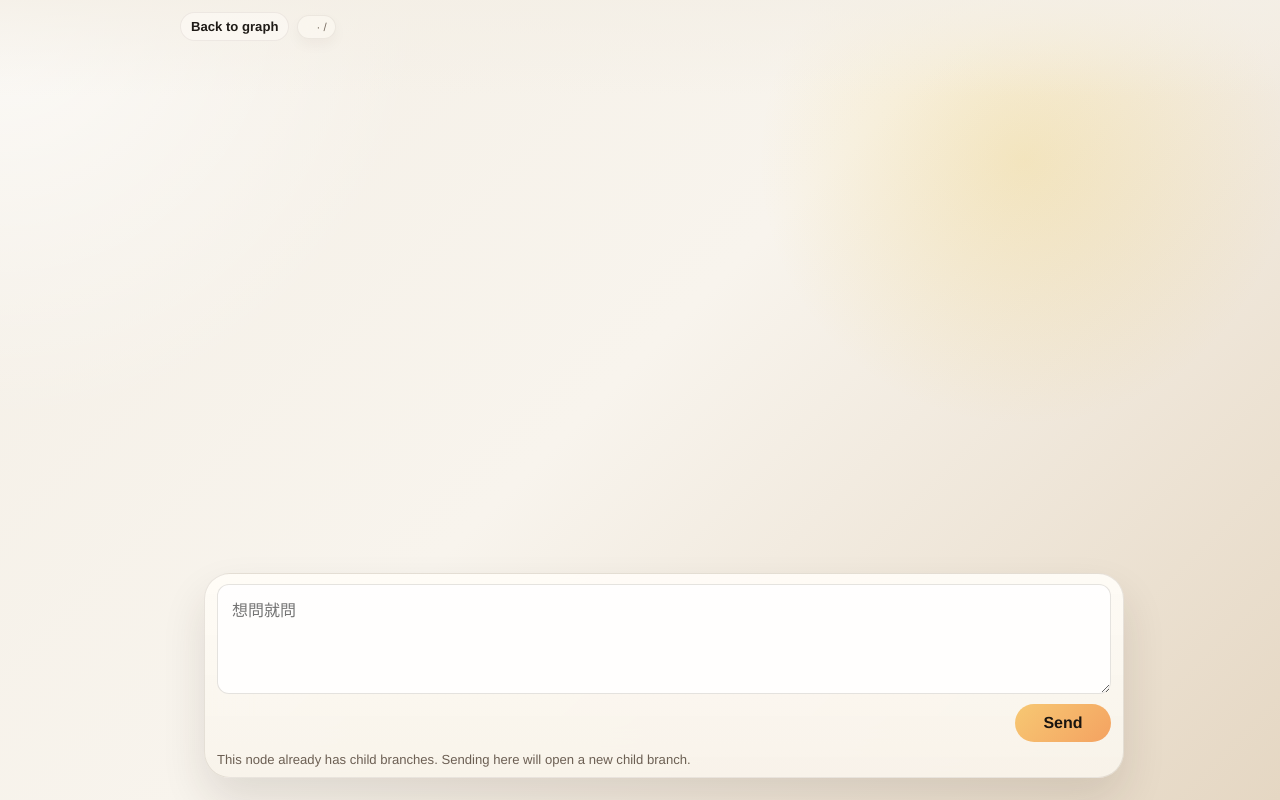
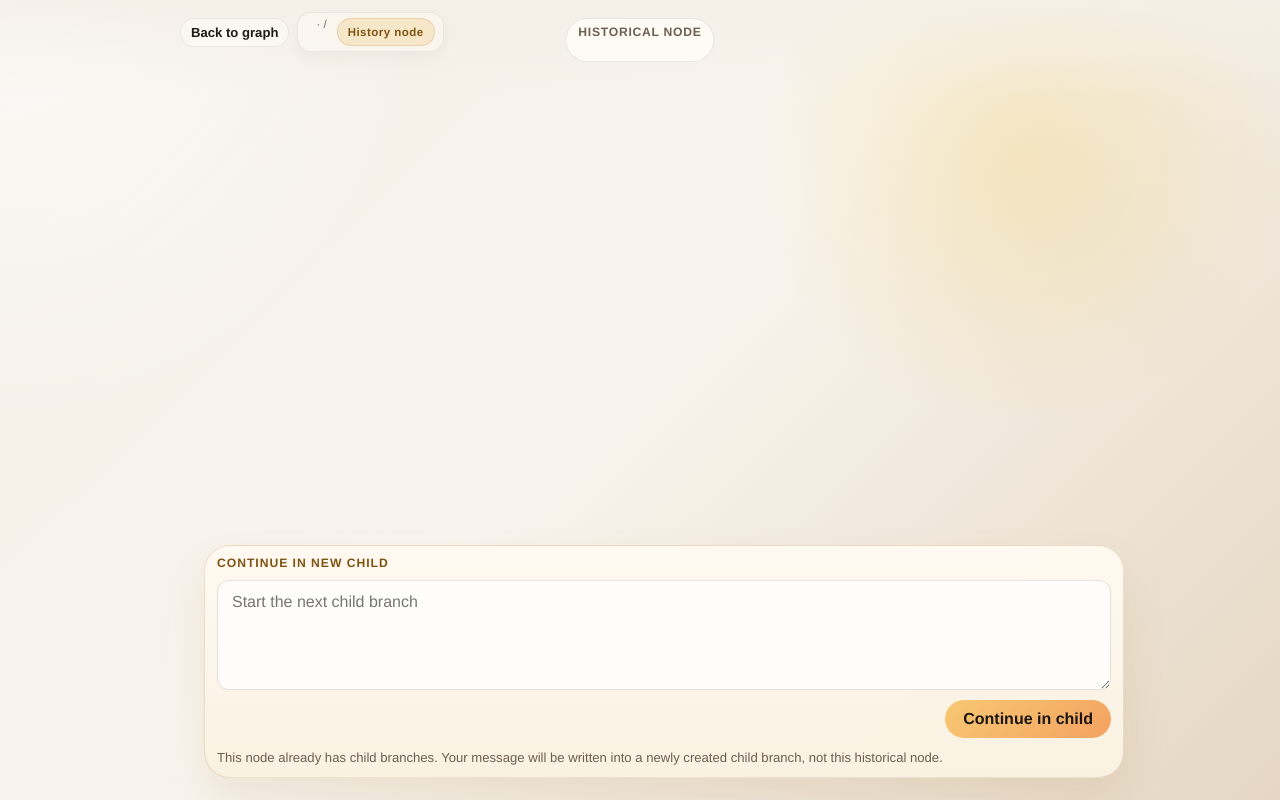
Before and after one commit to Howardleejhenhao/Generative-AI-LLM-Tree, a Django app: template tree_ui/templates/tree_ui/node_chat.html in a window 1280 px wide. Run offline with Django 5.2, Linux system fonts and the light colour scheme; the template is opened without the code that fills it, so the values that code supplies are empty.

Commit message:
feat: clarify historical node chat mode

```diff
--- a/tree_ui/static/tree_ui/css/app.css
+++ b/tree_ui/static/tree_ui/css/app.css
@@ -607,6 +607,22 @@ body:has(.chat-page-immersive) .page-shell {
   opacity: 0.9;
 }
 
+.chat-shell-mode {
+  display: inline-flex;
+  align-items: center;
+  align-self: center;
+  min-height: 28px;
+  padding: 4px 10px;
+  border-radius: 999px;
+  border: 1px solid rgba(147, 95, 16, 0.16);
+  background: rgba(246, 225, 185, 0.7);
+  color: #7f5312;
+  font-size: 0.72rem;
+  font-weight: 700;
+  letter-spacing: 0.04em;
+  white-space: nowrap;
+}
+
 .chat-topbar {
   display: grid;
   grid-template-columns: minmax(0, 1.4fr) minmax(280px, 0.8fr);
@@ -745,6 +761,25 @@ body:has(.chat-page-immersive) .page-shell {
   height: 100%;
   min-height: 0;
   overflow: hidden;
+}
+
+.chat-thread-panel-history .chat-content-shell::before {
+  content: "Historical node";
+  position: absolute;
+  top: 18px;
+  left: 50%;
+  transform: translateX(-50%);
+  z-index: 1;
+  min-height: 30px;
+  padding: 6px 12px;
+  border-radius: 999px;
+  border: 1px solid rgba(74, 58, 40, 0.1);
+  background: rgba(255, 252, 247, 0.9);
+  color: var(--muted);
+  font-size: 0.76rem;
+  font-weight: 700;
+  letter-spacing: 0.06em;
+  text-transform: uppercase;
 }
 
 .chat-transcript {
@@ -884,6 +919,22 @@ body:has(.chat-page-immersive) .page-shell {
   pointer-events: auto;
   background:
     linear-gradient(180deg, rgba(255, 252, 247, 0.94), rgba(248, 243, 234, 0.96));
+}
+
+.chat-composer-branching {
+  border-color: rgba(147, 95, 16, 0.16);
+  box-shadow: 0 22px 44px rgba(147, 95, 16, 0.1);
+  background:
+    linear-gradient(180deg, rgba(255, 249, 241, 0.98), rgba(249, 241, 225, 0.98));
+}
+
+.chat-composer-kicker {
+  margin: 0;
+  font-size: 0.76rem;
+  font-weight: 700;
+  letter-spacing: 0.08em;
+  text-transform: uppercase;
+  color: #7f5312;
 }
 
 .chat-input-shell span {
@@ -2479,6 +2530,7 @@ kbd {
   margin: 0;
   color: var(--muted);
   font-size: 0.82rem;
+  line-height: 1.45;
 }
 
 @media (max-width: 1240px) {
--- a/tree_ui/templates/tree_ui/base.html
+++ b/tree_ui/templates/tree_ui/base.html
@@ -5,7 +5,7 @@
     <meta charset="utf-8">
     <meta name="viewport" content="width=device-width, initial-scale=1">
     <title>{% block title %}LLM-Tree{% endblock %}</title>
-    <link rel="stylesheet" href="{% static 'tree_ui/css/app.css' %}?v=20260321-quick-child-init-fix">
+    <link rel="stylesheet" href="{% static 'tree_ui/css/app.css' %}?v=20260321-history-node-chat">
   </head>
   <body>
     <div class="page-shell">
--- a/tree_ui/templates/tree_ui/node_chat.html
+++ b/tree_ui/templates/tree_ui/node_chat.html
@@ -10,10 +10,13 @@
       <div class="chat-shell-copy chat-shell-copy-inline">
         <h1 id="chat-node-title">{{ node_payload.title }}</h1>
         <p class="chat-shell-meta">{{ workspace.name }} · {{ node_payload.provider|title }} / {{ node_payload.model_name }}</p>
+        {% if not can_append_in_place %}
+          <span class="chat-shell-mode">History node</span>
+        {% endif %}
       </div>
     </header>
 
-    <section class="chat-thread-panel chat-thread-panel-minimal">
+    <section class="chat-thread-panel chat-thread-panel-minimal{% if not can_append_in_place %} chat-thread-panel-history{% endif %}">
       <div class="chat-content-column">
         <div class="chat-content-shell">
           <div class="chat-transcript chat-transcript-minimal" id="chat-transcript"></div>
@@ -24,31 +27,36 @@
       </div>
       <div class="chat-composer-wrap">
         <form
-          class="chat-composer chat-composer-minimal"
+          class="chat-composer chat-composer-minimal{% if not can_append_in_place %} chat-composer-branching{% endif %}"
           id="chat-form"
           data-node-message-stream-url="{% url 'stream_node_message' workspace.slug node_payload.id %}"
         >
           {% csrf_token %}
           <input type="hidden" id="chat-csrf-token" value="{{ csrf_token }}">
+          {% if not can_append_in_place %}
+            <p class="chat-composer-kicker">Continue in new child</p>
+          {% endif %}
           <label class="form-field chat-input-shell">
             <span>Reply</span>
             <textarea
               id="chat-prompt-input"
               name="prompt"
               rows="1"
-              placeholder="想問就問"
+              placeholder="{% if can_append_in_place %}想問就問{% else %}Start the next child branch{% endif %}"
             ></textarea>
           </label>
           <div class="chat-composer-actions">
             <p class="form-feedback" id="chat-feedback" role="status" aria-live="polite"></p>
-            <button class="primary-button" id="chat-submit-button" type="submit">Send</button>
+            <button class="primary-button" id="chat-submit-button" type="submit">
+              {% if can_append_in_place %}Send{% else %}Continue in child{% endif %}
+            </button>
           </div>
           <div class="chat-composer-meta">
             <p class="chat-composer-note">
               {% if can_append_in_place %}
                 Use <kbd>Ctrl</kbd>/<kbd>Cmd</kbd> + <kbd>Enter</kbd> to send.
               {% else %}
-                This node already has child branches. Sending here will open a new child branch.
+                This node already has child branches. Your message will be written into a newly created child branch, not this historical node.
               {% endif %}
             </p>
           </div>
@@ -58,5 +66,5 @@
   </section>
 
   {{ node_payload|json_script:"node-chat-payload" }}
-  <script type="module" src="{% static 'tree_ui/js/node-chat.js' %}?v=20260321-branch-chat-rule"></script>
+  <script type="module" src="{% static 'tree_ui/js/node-chat.js' %}?v=20260321-history-node-chat"></script>
 {% endblock %}
```
Also changed, not shown: docs/agent-progress.md (+44 -0 lines), tree_ui/tests.py (+6 -1 lines).
